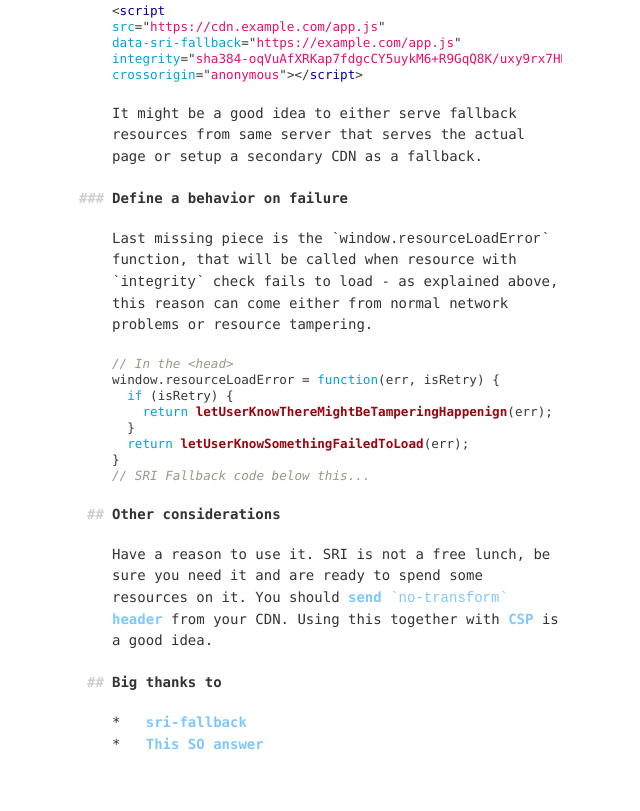
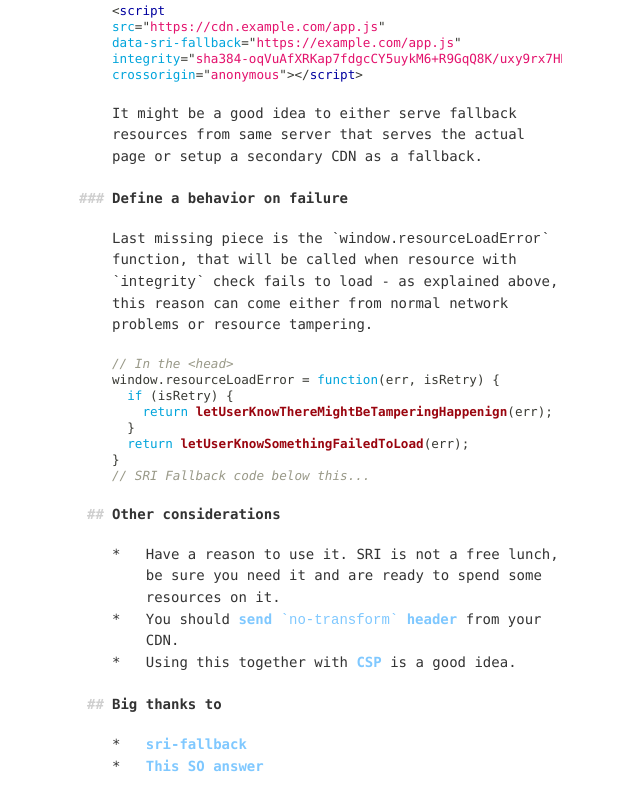
Before and after one commit to JackuB/subresource-integrity-fallback, a website: page index.html in a window 1280 px wide. Shown: the part 1606-2417 px from the top of the page, without its empty margins (303-943 px from the left). Drawn offline with Linux system fonts and the light colour scheme.

Commit message:
formatting

```diff
--- a/index.html
+++ b/index.html
@@ -70,7 +70,11 @@ window.resourceLoadError = function(err, isRetry) {
 // SRI Fallback code below this...</code></pre>
 
     <h2>Other considerations</h2>
-    <p>Have a reason to use it. SRI is not a free lunch, be sure you need it and are ready to spend some resources on it. You should <a href="https://www.w3.org/TR/SRI/#proxies">send <code>no-transform</code> header</a> from your CDN. Using this together with <a href="https://developer.mozilla.org/en-US/docs/Web/HTTP/CSP">CSP</a> is a good idea.</p>
+    <ul>
+      <li>Have a reason to use it. SRI is not a free lunch, be sure you need it and are ready to spend some resources on it.</li>
+      <li>You should <a href="https://www.w3.org/TR/SRI/#proxies">send <code>no-transform</code> header</a> from your CDN.</li>
+      <li>Using this together with <a href="https://developer.mozilla.org/en-US/docs/Web/HTTP/CSP">CSP</a> is a good idea.</li>
+    </ul>
 
     <h2>Big thanks to</h2>
     <ul>
```
